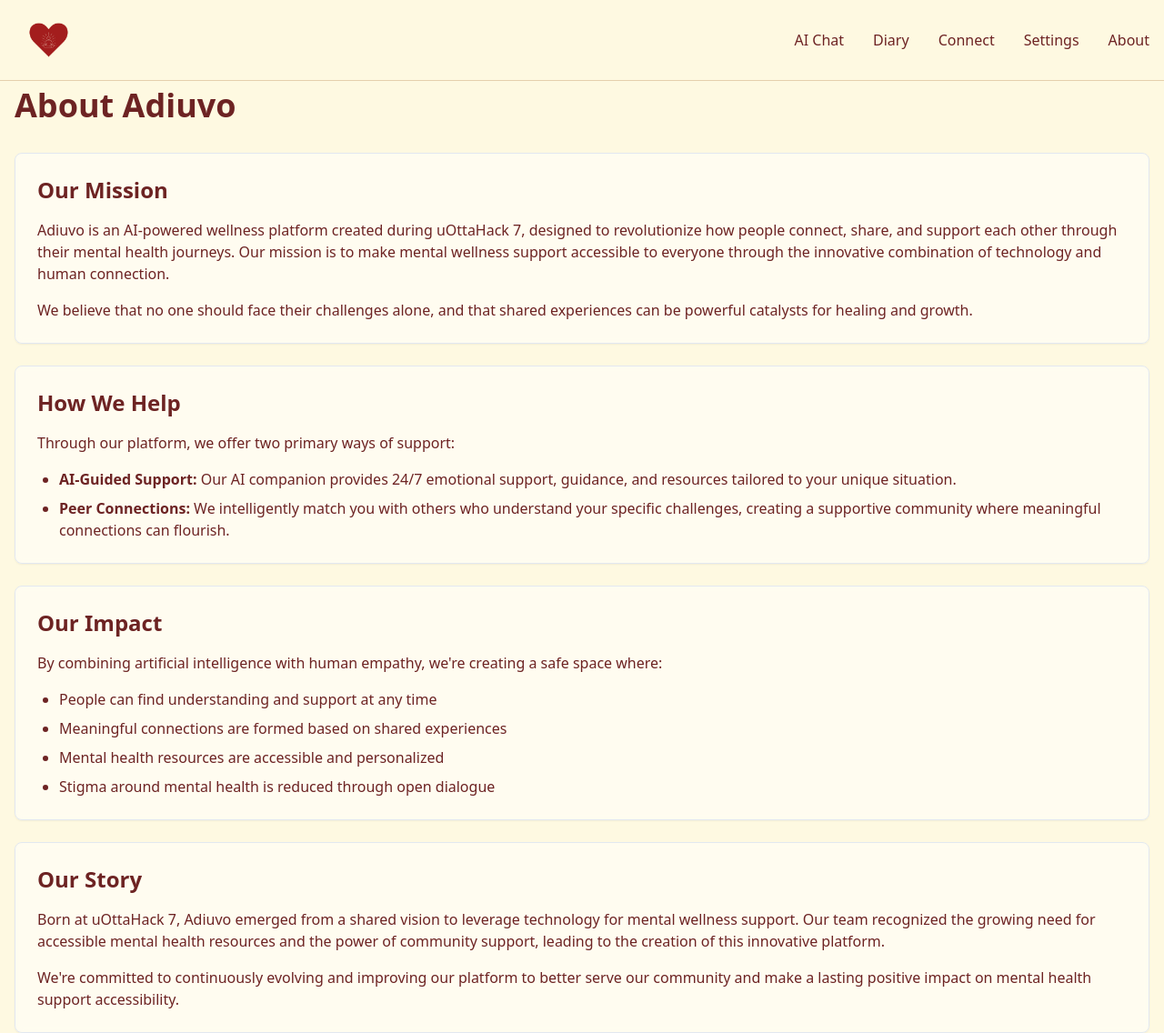
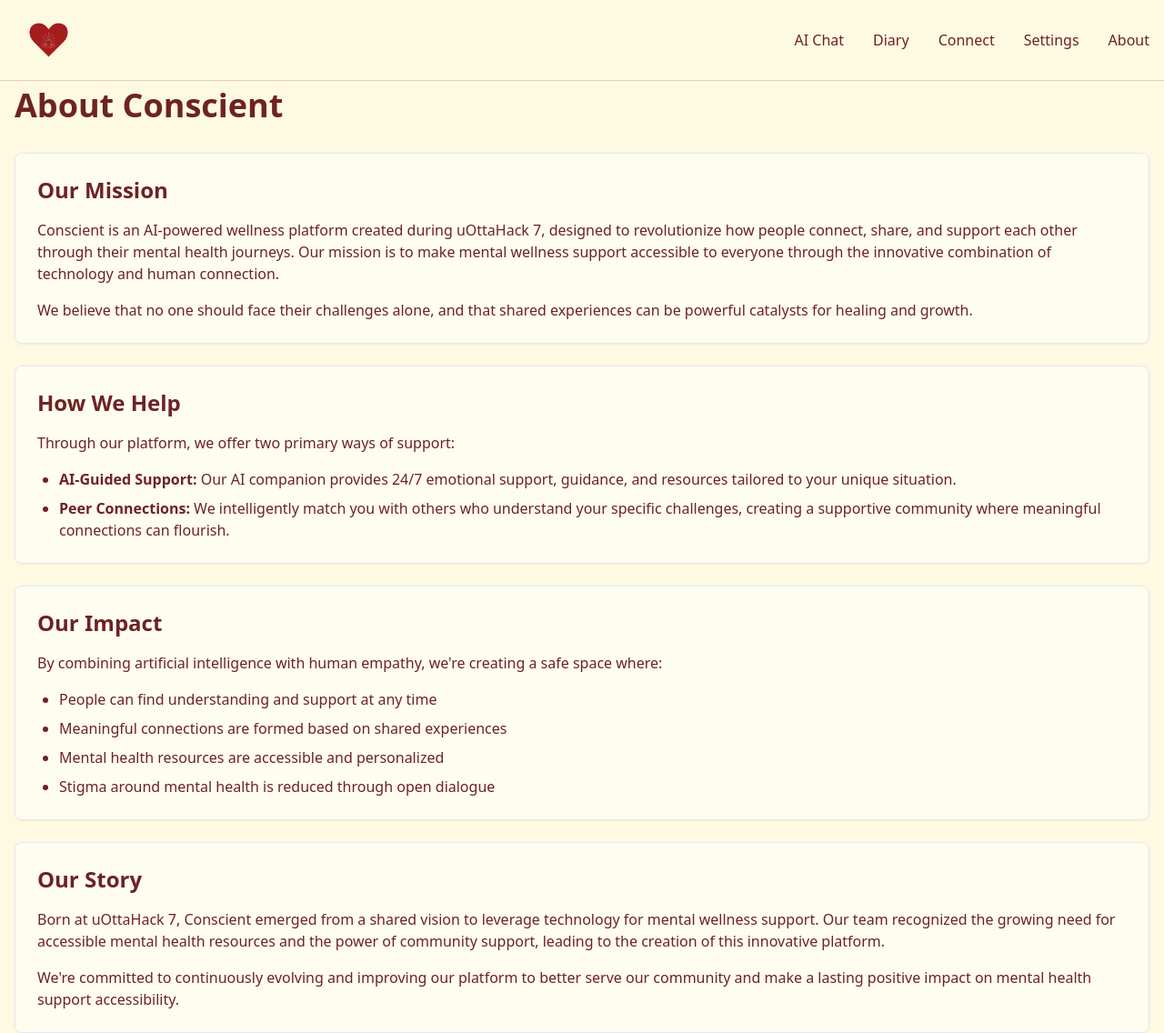
Before and after one commit to ind1254/ai-connective-wellness, a React (Vite) app: page /about in a window 1280 px wide. Shown: the whole page at 91% size. Built offline with nearby package versions, Linux system fonts and the light colour scheme.

Commit message:
Fix project name in About
Updated the project name in the About page to reflect the correct title.
[skip gpt_engineer]

```diff
--- a/src/pages/About.tsx
+++ b/src/pages/About.tsx
@@ -3,13 +3,13 @@ import { Card } from "@/components/ui/card";
 const About = () => {
   return (
     <div className="container mx-auto px-4 pt-24 min-h-screen bg-cream">
-      <h1 className="text-4xl font-bold text-brown mb-8">About Adiuvo</h1>
+      <h1 className="text-4xl font-bold text-brown mb-8">About Conscient</h1>
       <div className="space-y-6">
         <Card className="p-6 bg-white/50 backdrop-blur-sm">
           <h2 className="text-2xl font-semibold text-brown mb-4">Our Mission</h2>
           <div className="space-y-4 text-brown">
             <p>
-              Adiuvo is an AI-powered wellness platform created during uOttaHack 7, designed to revolutionize
+              Conscient is an AI-powered wellness platform created during uOttaHack 7, designed to revolutionize
               how people connect, share, and support each other through their mental health journeys. Our mission
               is to make mental wellness support accessible to everyone through the innovative combination of
               technology and human connection.
@@ -60,7 +60,7 @@ const About = () => {
           <h2 className="text-2xl font-semibold text-brown mb-4">Our Story</h2>
           <div className="space-y-4 text-brown">
             <p>
-              Born at uOttaHack 7, Adiuvo emerged from a shared vision to leverage technology for mental
+              Born at uOttaHack 7, Conscient emerged from a shared vision to leverage technology for mental
               wellness support. Our team recognized the growing need for accessible mental health resources
               and the power of community support, leading to the creation of this innovative platform.
             </p>
```
